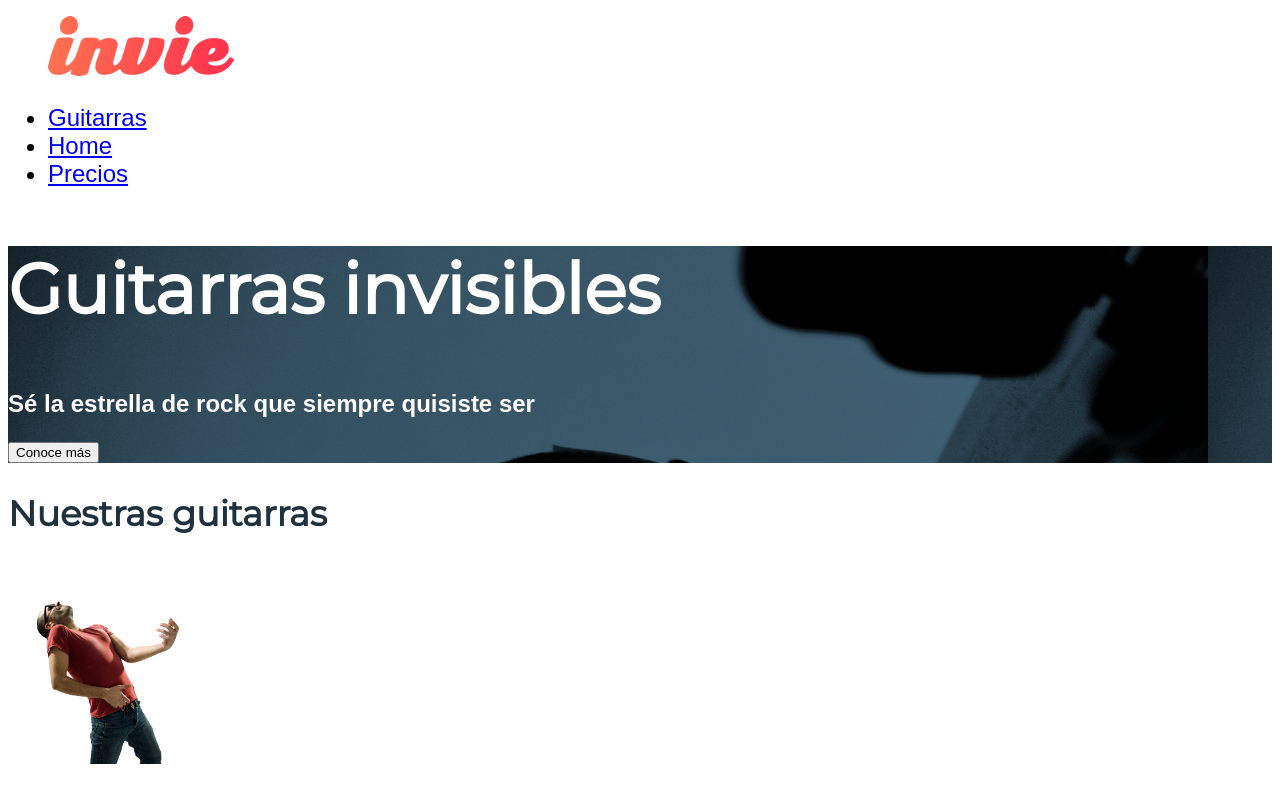
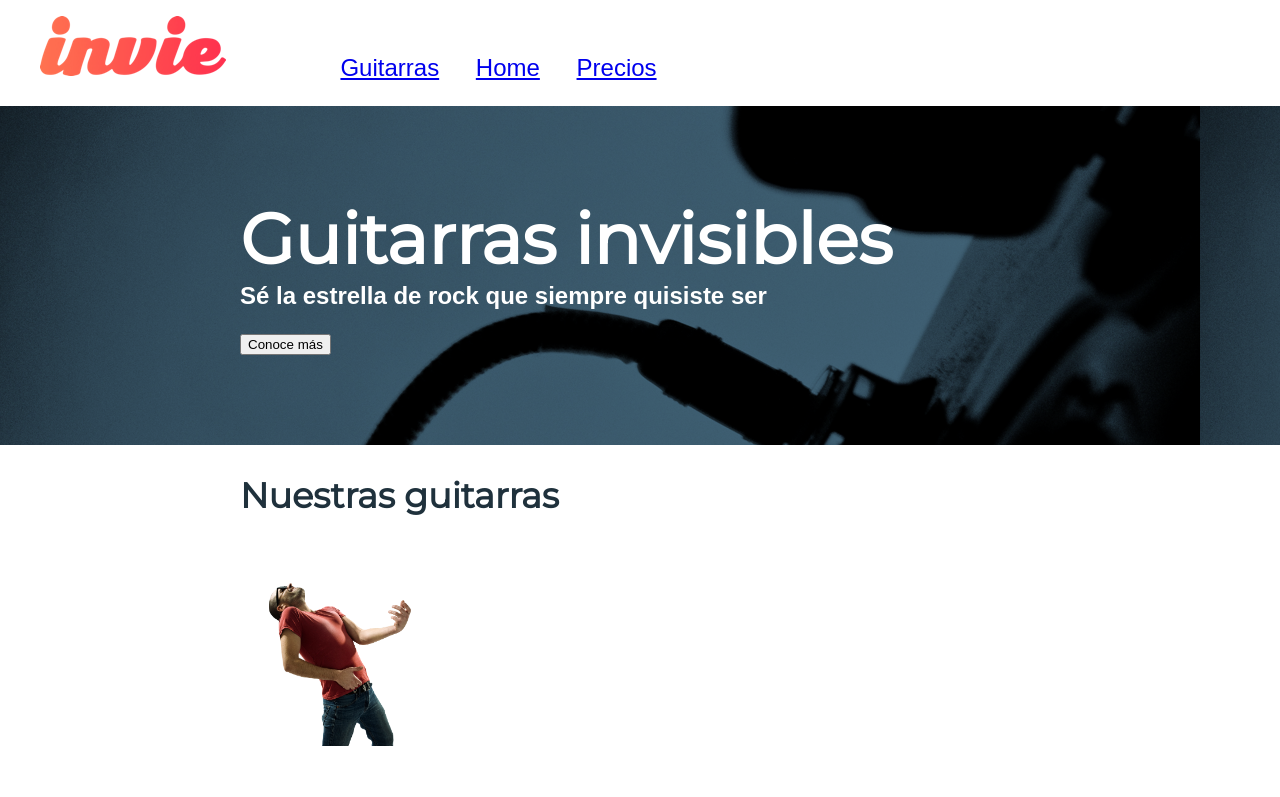
Before and after one commit to osmandi/invie, a plain HTML site: page index.html in a window 1280 px wide. Shown: the top 797 px of the page. Drawn offline with Linux system fonts and the light colour scheme; a web font is replaced by a local one.

Commit message:
Mejorando

```diff
--- a/css/invie.css
+++ b/css/invie.css
@@ -1,38 +1,72 @@
 body{
   font-family: 'Allerta', sans-serif;
+  margin: 0;
 }
 
 .titulo{
   font-family: 'Montserrat', sans-serif;
   font-size: 70px;
+  margin-bottom: 0;
+  margin-top: 70px;
 }
 /*font-family: 'Montserrat', sans-serif;*/
 /*font-family: 'Allerta', sans-serif;*/
-
+/**{
+  margin: 10px;
+  padding: 10px 13px 5px 15px;
+  border: 2px solid red;
+}*/
 .tittle-a{
-
+  margin-top: 0;
   font-size: 24px;
 }
 
 
 .tittle-b{
   font-size: 50px;
+  margin-bottom: 20px;
 }
 
 .guitarras{
   color: #1F313C;
+
 }
 
 .guitarras h2 {
   font-family: 'Montserrat', sans-serif;
   font-size: 35px;
+
 }
 
 .portada{
   background-image: url('../images/background.png');
   color: white;
+  padding: 20px;
+
+}
+.portada button{
+  margin-bottom: 70px;
 }
 
 .menu{
   font-size: 24px;
+  display: inline-block;
 }
+
+.menu li{
+  display: inline-block;
+  margin-left: 30px;
+}
+
+.logotipo{
+  display: inline-block;
+}
+
+.header{
+
+}
+
+.contenedor{
+  width: 800px;
+  margin: auto;
+}
--- a/index.html
+++ b/index.html
@@ -7,8 +7,8 @@
     <link href="https://fonts.googleapis.com/css?family=Allerta|Montserrat" rel="stylesheet">
   </head>
   <body>
-      <header id="header" class="header"> <!-- Header -->
-        <figure> <!-- Logotipo -->
+      <header id="header contenedor" class="header"> <!-- Header -->
+        <figure class="logotipo"> <!-- Logotipo -->
           <img src="images/invie.png" width="186" height="60" alt="Invie logo"/>
         </figure>
         <nav class="menu"> <!-- Menu -->
@@ -26,11 +26,13 @@
         </nav>
       </header>
       <section id="portada" class="portada"> <!-- portada -->
-        <h1 class="titulo">Guitarras invisibles</h1><!-- titulo -->
-        <h3 class="tittle-a">Sé la estrella de rock que siempre quisiste ser</h3> <!-- resumen -->
-        <button>Conoce más</button><!-- boton -->
+        <div class="contenedor">
+          <h1 class="titulo">Guitarras invisibles</h1><!-- titulo -->
+          <h3 class="tittle-a">Sé la estrella de rock que siempre quisiste ser</h3> <!-- resumen -->
+          <button>Conoce más</button><!-- boton -->
+        </div>
       </section>
-      <section id="guitarras" class="guitarras"> <!-- Guitarras -->
+      <section id="guitarras" class="guitarras contenedor"> <!-- Guitarras -->
         <h2>Nuestras guitarras</h2><!-- titulo -->
         <article class="guitarra"> <!-- Guitarra 1 -->
           <img src="images/invie-acustica.png" alt="Invie acústica" width="200"/>
```
Also changed, not shown: notas.txt (added).
